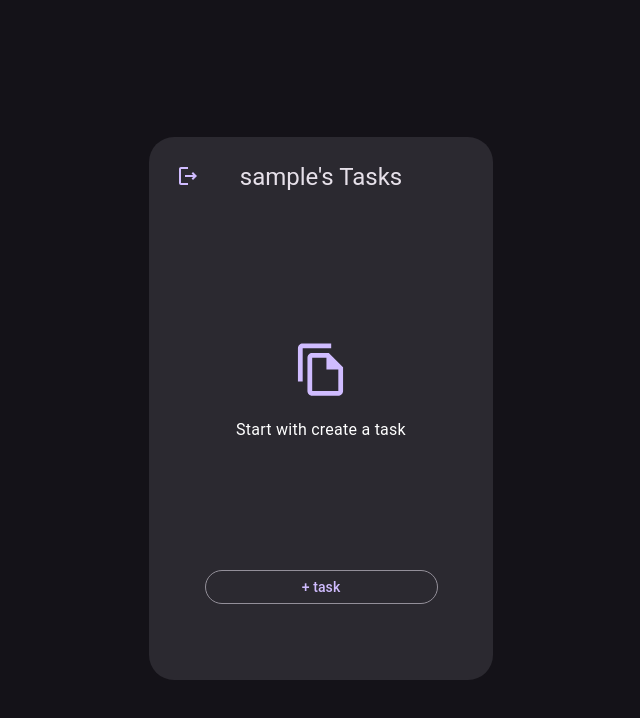
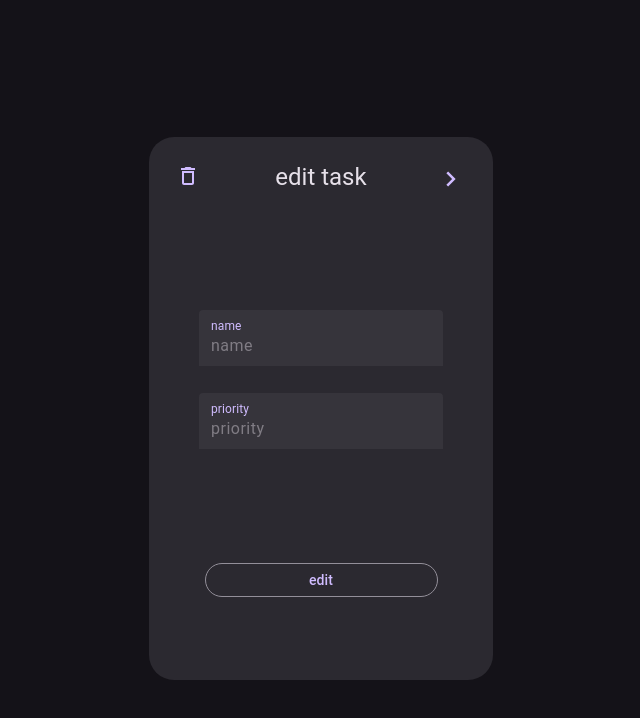
Before and after one commit to ReyhaneBstp/task_manager, a React (Vite) app: page /edit in a window 1280 px wide. Before the commit this address led to /todos. Shown: the top 718 px of the page, without its empty margins (327-967 px from the left). Built offline with nearby package versions, Linux system fonts and the light colour scheme; data requests are answered from the project's data file; sample sign-in values are in the browser's storage.

Commit message:
[feature] added edit page

```diff
--- a/db.json
+++ b/db.json
@@ -1,25 +1,28 @@
 {
   "tasks": [
     {
-      "title": "Exercise for 10 minutes",
+      "title": "Exercise for 80 minutes",
       "priority": 2,
       "status": true,
-      "id": "9h2aca21-a8f5-4f8d-b975-bd20b6a4999c",
-      "userId": "27a18898-b5df-4d83-b898-9ee542a149d8"
+      "taskId": "9h2aca21-a8f5-4f8d-b975-bd20b6a4999c",
+      "userId": "27a18898-b5df-4d83-b898-9ee542a149d8",
+      "id": "9h2aca21-a8f5-4f8d-b975-bd20b6a4999c"
     },
     {
-      "title": "Exercise for 10 minutes",
+      "title": "Exercise for 90 minutes",
       "priority": 2,
       "status": true,
-      "id": "9h2aca21-a8f5-4f8d-b975-bd20b06a4999c",
-      "userId": "27a18898-b5df-4d83-b898-9ee542a149d8"
+      "taskId": "9h2aca21-a8f5-4f8d-b975-bd20b06a4999c",
+      "userId": "27a18898-b5df-4d83-b898-9ee542a149d8",
+      "id": "9h2aca21-a8f5-4f8d-b975-bd20b06a4999c"
     },
     {
       "title": "Exercise for 40 minutes",
       "priority": 2,
       "status": false,
-      "id": "9h2aca21-a8f5-4f8d-b975-bd20b064999c",
-      "userId": "27a18898-b5df-4d83-b898-9ee542a149d8"
+      "taskId": "9h2aca21-a8f5-4f8d-b975-bd20b064999c",
+      "userId": "27a18898-b5df-4d83-b898-9ee542a149d8",
+      "id": "9h2aca21-a8f5-4f8d-b975-bd20b064999c"
     },
     {
       "title": "Exercise for 50 minutes",
@@ -57,11 +60,12 @@
       "userId": "8b2aca21-a8f5-4f8d-b975-d20b06a4999c"
     },
     {
-      "title": "task #3",
+      "title": "task #4",
       "priority": "3",
       "status": false,
-      "id": "cf3e6bd7-71e1-45f9-8e23-a89bf9a3f6a5",
-      "userId": "8b2aca21-a8f5-4f8d-b975-d20b06a4999c"
+      "taskId": "cf3e6bd7-71e1-45f9-8e23-a89bf9a3f6a5",
+      "userId": "8b2aca21-a8f5-4f8d-b975-d20b06a4999c",
+      "id": "cf3e6bd7-71e1-45f9-8e23-a89bf9a3f6a5"
     },
     {
       "title": "task #4",
@@ -134,11 +138,12 @@
       "userId": "8b2aca21-a8f5-4f8d-b975-d20b06a4999c"
     },
     {
-      "title": "task #n",
+      "title": "task #2",
       "priority": "high",
       "status": false,
-      "id": "4c92dd1c-e1a8-4ba1-96b6-fe84352728ce",
-      "userId": "27a18898-b5df-4d83-b898-9ee542a149d8"
+      "taskId": "4c92dd1c-e1a8-4ba1-96b6-fe84352728ce",
+      "userId": "27a18898-b5df-4d83-b898-9ee542a149d8",
+      "id": "4c92dd1c-e1a8-4ba1-96b6-fe84352728ce"
     },
     {
       "title": "a task",
@@ -167,6 +172,29 @@
       "status": false,
       "id": "2e05abf2-ee17-434e-ae34-a3abaf000c3c",
       "userId": "27a18898-b5df-4d83-b898-9ee542a149d8"
+    },
+    {
+      "title": "play footbal",
+      "priority": "medium",
+      "status": true,
+      "id": "80b7f506-bd45-4faa-b9b8-0857426c5098",
+      "userId": "7d914990-1e90-4d84-83fd-865954d19772"
+    },
+    {
+      "title": "new task2",
+      "priority": "medium",
+      "status": false,
+      "taskId": "4d1c0947-187c-4f50-ae4e-9137bafe749b",
+      "userId": "8b2aca21-a8f5-4f8d-b975-d20b06a4999c",
+      "id": "4d1c0947-187c-4f50-ae4e-9137bafe749b"
+    },
+    {
+      "title": "task # 2n",
+      "priority": "high",
+      "status": true,
+      "taskId": "416c2ef2-5585-4d3e-99b2-a5969eb1757b",
+      "userId": "8b2aca21-a8f5-4f8d-b975-d20b06a4999c",
+      "id": "416c2ef2-5585-4d3e-99b2-a5969eb1757b"
     }
   ],
   "users": [
@@ -358,6 +386,13 @@
       "email": "mahla@gmail.com",
       "phone": "12345678",
       "id": "f4acb8f5-9317-405a-9589-516fab97eeae"
+    },
+    {
+      "username": "mohi",
+      "password": "19",
+      "email": "mohi@gmail.com",
+      "phone": "125636237",
+      "id": "7d914990-1e90-4d84-83fd-865954d19772"
     }
   ]
 }
--- a/src/App.tsx
+++ b/src/App.tsx
@@ -8,6 +8,7 @@ import './App.css'
 import axios from 'axios';
 import Create from './pages/create/Create';
 import Signup from './pages/sign up/Signup';
+import Edit from './pages/edit/Edit';
 
 const theme = createTheme({
   palette: {
@@ -49,6 +50,9 @@ const App: React.FC = () => {
           <Route path="/create">
             {isUserAuthenticated ? <Create /> : <Redirect to="/login" /> }
           </Route>
+          <Route path="/edit">
+            {isUserAuthenticated ? <Edit /> : <Redirect to="/login" /> }
+          </Route>
           <Route path="/signup">
             <Signup/>
           </Route>
--- /dev/null
+++ b/src/pages/edit/Edit.tsx
@@ -0,0 +1,136 @@
+import PageContainer from "../../components/page container/PageContainer";
+import { useAppContext } from "../../provider/AppContext";
+import { useEffect, useState } from 'react';
+import { useHistory } from "react-router-dom";
+import { validateTaskTitle , validateTaskPriority } from "../../utilities/validateInputs";
+import axios from "axios";
+import { TextField, Button } from '@mui/material';
+import CustomButton from "../../components/custom button/CustomButton";
+import './edit.scss'
+
+interface Task {
+    title: string;
+    priority:string;
+    status:boolean;
+    id:string;
+    userId:string;
+  }
+
+const Edit = () => {
+
+    const [title, setTaskName] = useState <string>('');
+    const [priority, setPriority] = useState <string>('');
+    const [taskId, setTaskId] = useState <string>('');
+    const [status, setStatus] = useState <boolean>(false);
+    const [userId, setUserId] = useState <string>('');
+    const [titleError, setTitleError]  = useState <boolean>(false);
+    const [titleErrorMsg, setTitleErrorMsg] = useState <string>('');
+    const [priorityError, setPriorityError] = useState <boolean>(false);
+    const [priorityErrorMsg, setPriorityErrorMsg] = useState <string>('');
+    const history = useHistory();
+    const {currentTask} = useAppContext() as {currentTask:Task};
+
+    useEffect(() => {
+        setTaskId(currentTask?.id);
+        setTaskName(currentTask?.title);
+        setTaskId(currentTask?.id);
+        setUserId(currentTask?.userId);
+        setPriority(currentTask?.priority);
+        setStatus(currentTask?.status);
+       }, []);
+
+
+
+
+    const handleNameChange = (e: React.ChangeEvent<HTMLInputElement>) => {
+        setTaskName(e.target.value);
+    };
+    const handlePriorityChange = (e: React.ChangeEvent<{ value: unknown }>) => {
+        setPriority(e.target.value as string);
+    };
+
+    const validateInput = () => {
+
+        const titleValidation = validateTaskTitle(title);
+        const priorityValidation = validateTaskPriority(priority);
+
+        setTitleError(!titleValidation.isValid);
+        setTitleErrorMsg(titleValidation.errorMessage);
+        setPriorityError(!priorityValidation.isValid);
+        setPriorityErrorMsg(priorityValidation.errorMessage);
+
+        return (
+          titleValidation.isValid && priorityValidation.isValid
+        );
+    };
+
+    const handleEdit : () => void = async () => {
+        console.log(taskId);
+
+
+        if (!validateInput()) {
+            return;
+        }
+        try {
+            await axios.put(`http://localhost:3000/tasks/${taskId}`, {title,priority,status,taskId,userId });
+            history.push('/todos');
+            console.log("edited");
+
+
+        } catch (error) {
+            console.error('Error updating task status:', error);
+        }
+    }
+
+
+    return (
+        <PageContainer title="edit task" page="edit">
+             <div className="create-container">
+                <form className='create-form'>
+                    <div className='inputs-container'>
+                        <TextField
+                        className='inputs'
+                        label="name"
+                        placeholder='name'
+                        variant="filled"
+                        error={titleError}
+                        value={title}
+                        helperText={titleErrorMsg}
+                        onChange={handleNameChange}
+                        InputLabelProps={{
+                            style: { color: 'var(--m-3-sys-dark-primary, #D0BCFF)'},
+                            shrink: true,
+                        }}
+                        />
+                    </div>
+
+                    <div className='inputs-container'>
+                    <TextField
+                        className='inputs'
+                        label="priority"
+                        placeholder='priority'
+                        variant="filled"
+                        value={priority}
+                        error={priorityError}
+                        helperText={priorityErrorMsg}
+                        onChange={handlePriorityChange}
+                        InputLabelProps={{
+                            style: { color: 'var(--m-3-sys-dark-primary, #D0BCFF)'},
+                            shrink: true,
+                        }}
+                        />
+                    </div>
+
+
+                </form>
+
+                <div className='button-box'>
+                    <CustomButton button_title={"edit"}  onClick={handleEdit}></CustomButton>
+                </div>
+                </div>
+
+        </PageContainer>
+    );
+}
+
+export default Edit;
--- /dev/null
+++ b/src/pages/edit/edit.scss
@@ -0,0 +1,65 @@
+@import "../../common styles/inputs.scss";
+@import "../../common styles/containers.scss";
+@import "../../common styles/forms.scss";
+
+.create-container {
+    @include containerStyle;
+        .create-form{
+        @include formStyle;
+        .inputs-container{
+            position: relative;
+            .MuiInputBase-input{
+                @include inputStyles;
+            }
+            .select-proprity{
+                width: 217px;
+
+            }
+            .error-message{
+                color: #d32f2f;
+                margin: 3px 14px 0;
+                text-align: left;
+                font-size: 0.75rem;
+                font-weight: 400;
+                font-family: "Roboto","Helvetica","Arial",sans-serif;
+            }
+            .input-title{
+
+                position: absolute;
+                z-index: 15;
+                color: #D0BCFF;
+                color: #D0BCFF;
+                font-family: "Roboto","Helvetica","Arial",sans-serif;
+                font-size: 12px;
+                font-style: normal;
+                font-weight: 400;
+                line-height: 16px;
+                left: 16px;
+                top: 6px;
+            }
+
+        }
+    }
+    .button-box{
+
+        height: 60px;
+        justify-content: space-between;
+        display: flex;
+        flex-direction: column;
+
+        span{
+            cursor: pointer;
+            color: #D0BCFF;
+        }
+        .account-text:hover{
+            transition: 0.8s;
+            color:#E6E0E9;
+        }
+    }
+}
+
+.MuiList-root{
+    background-color: #36343B;
+    color: #D0BCFF;
+
+}
--- a/src/pages/home/Home.tsx
+++ b/src/pages/home/Home.tsx
@@ -27,7 +27,7 @@ interface User {
 const Home : React.FC = () => {
 
     const history = useHistory();
-    const {user , allTasks , setAllTasks } = useAppContext() as {user:User , allTasks: Task[] , setAllTasks: React.Dispatch<React.SetStateAction<Task[]>>};
+    const {user , allTasks , setAllTasks , setcurrentTask } = useAppContext() as {user:User , allTasks: Task[] , setAllTasks: React.Dispatch<React.SetStateAction<Task[]>> , setcurrentTask: React.Dispatch<React.SetStateAction<Task | null>>};
     const [startIndex, setstartIndex] = useState<number>(0);
     const eachPage: number = 3;
 
@@ -47,6 +47,18 @@ const Home : React.FC = () => {
             console.error('Error updating task status:', error);
         }
     };
+
+     const handleSelectTask =  async (taskId: string)  => {
+        try {
+            const response = await axios.get(`http://localhost:3000/tasks?id=${taskId}`);
+            setcurrentTask(response.data[0]);
+            history.push('/edit');
+
+          } catch (error) {
+            console.error('Error fetching tasks:', error);
+          }
+
+    }
 
     useEffect(() => {
         const fetchTasks = async () => {
@@ -79,8 +91,8 @@ const Home : React.FC = () => {
                             <>
 
                             {index>=startIndex && index<startIndex+eachPage &&
-                            <div className="task-box">
-                                <div className='task-info'>
+                            <div className="task-box" >
+                                <div className='task-info' onClick={() => handleSelectTask(task.id)}>
                                     <div className='task-icon'>A</div>
                                     <div className='task-title' key={task.id}>{task.title}</div>
                                 </div>
--- a/src/provider/AppContext.tsx
+++ b/src/provider/AppContext.tsx
@@ -7,6 +7,8 @@ interface AppContextType {
   setAllUsers: (users: User[] | null) => void;
   allTasks: Task[] | null;
   setAllTasks : (tasks:Task[] | null) => void;
+  currentTask : Task | null;
+  setcurrentTask : (task : Task | null) => void;
 }
 
 interface User {
@@ -35,6 +37,7 @@ export const AppProvider: React.FC<{ children: ReactNode }> = ({ children }) =>
   const [user, setUser] = useState<User | null>(decodedToken);
   const [allUsers, setAllUsers] = useState<User[] | null>(null);
   const [allTasks , setAllTasks] = useState<Task[] | null>(null);
+  const [currentTask, setcurrentTask] = useState <Task | null>(null);
 
 
 
@@ -50,6 +53,8 @@ export const AppProvider: React.FC<{ children: ReactNode }> = ({ children }) =>
     setAllUsers,
     allTasks,
     setAllTasks,
+    currentTask,
+    setcurrentTask,
 
   };
 
```
